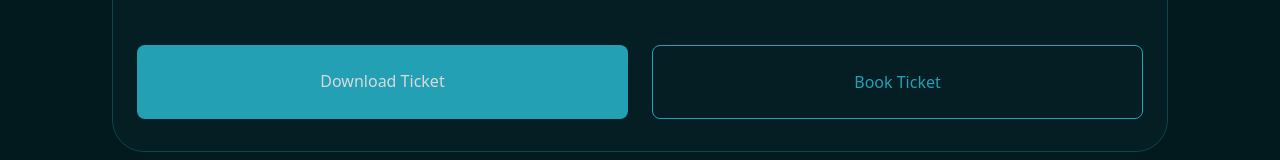
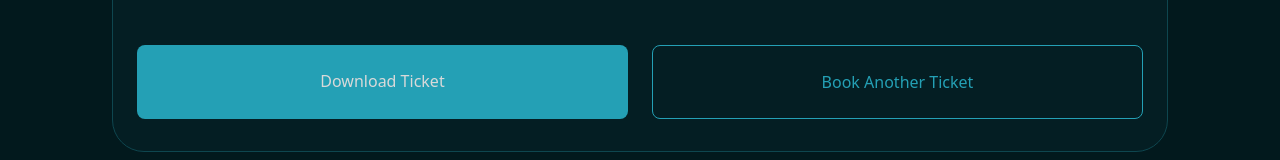
Before and after one commit to abdulAjayi/ticket2, a React (Create React App) app: page /Form in a window 1280 px wide. Both pictures are taken after typing "Sample", "name@example.com", "Sample" into the empty fields and a click on the button "Get My Free Ticket". Shown: the part 987-1147 px from the top of the page. Built offline with nearby package versions, Linux system fonts and the light colour scheme.

Commit message:
updated ticket button

```diff
--- a/src/pages/TicketPage.jsx
+++ b/src/pages/TicketPage.jsx
@@ -101,7 +101,7 @@ const Ticket = () => {
                     <div className="md:grid md:grid-cols-2 gap-x-6">
                 <div className="bg-halfLight rounded-lg py-6 px-3 w-full mt-8"><p className="text-center text-lightGray">{"Download Ticket"}</p></div>
 
-                <div className="rounded-lg py-6 px-3 w-full bg-lightDeep text-halfLight  mt-8 border border-halfLight"><p className="text-center">{"Book Ticket"}</p></div>
+                <div className="rounded-lg py-6 px-3 w-full bg-lightDeep text-halfLight  mt-8 border border-halfLight"><p onClick={() => {navigate("/")}} className="text-center">{"Book Another Ticket"}</p></div>
             </div>
 
             </div>
```
